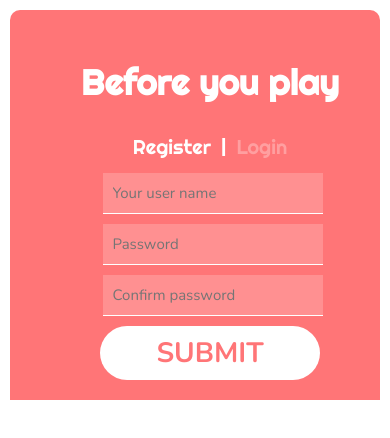
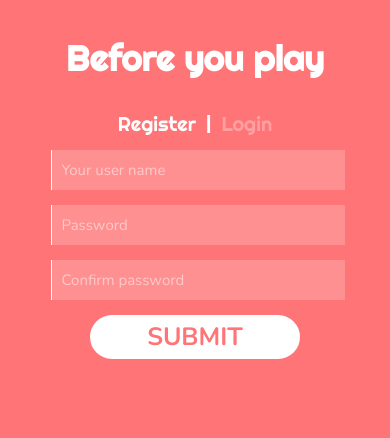
Before and after one commit to mud-hunt/fe, a React (Create React App) app: page /auth in a window 390 px wide. Shown: the top 438 px of the page. Built offline with nearby package versions, Linux system fonts and the light colour scheme.

Commit message:
still adjusting for mobile view

```diff
--- a/src/App.js
+++ b/src/App.js
@@ -25,8 +25,7 @@ function App() {
 export default App;
 
 const AppContainer = styled.div`
-  background: #ff7577;
-  height:100vw;
+  height:100%;
 `;
 
 const MainDialog = styled.div`
@@ -40,12 +39,9 @@ const MainDialog = styled.div`
   margin:0 auto;
   h1 {
     color:white;
-    text-align:center;
   }
   @media (max-width: 500px) {
-    padding-top:0vw;
-    h1 {
-      padding:10px;
-    }
+    padding-top:10vw;
+    min-width:100%;
   }
 `;
--- a/src/components/Welcome.js
+++ b/src/components/Welcome.js
@@ -2,12 +2,8 @@ import React from 'react'
 import { Link } from 'react-router-dom';
 
 
-const Welcome = (props) => {
+const Welcome = () => {
 
-    const onNext = (event) =>{
-        event.preventDefault();
-
-    }
         return(
             <>
             <div className="row">
--- a/src/reset.css
+++ b/src/reset.css
@@ -254,6 +254,11 @@ button.big{
         font-size: 2rem;
         margin: 0 auto;
     }
+    button.big{
+        padding: 10px 5px;
+        font-size: 2.5rem;
+        border-radius:30px;
+    }
 }
 
 button:hover{
@@ -325,14 +330,11 @@ body {
     font-style: normal;
     letter-spacing: 0;
     text-rendering: optimizeLegibility;
-    background: #fff;
+    background: #ff7577;
 
     -webkit-font-smoothing: antialiased;
     -moz-osx-font-smoothing: grayscale;
     -moz-font-feature-settings: "liga" on;
-    border:10px solid white;
-    border-top-left-radius: 20px;
-    border-top-right-radius: 20px;
 }
 
 ::selection {
@@ -491,7 +493,7 @@ h1 {
 }
 
 h2 {
-    margin: 1.5em 0 0.5em 0;
+    margin: 0 0 0.5em 0;
     font-size: 5rem;
 }
 @media (max-width: 500px) {
@@ -568,18 +570,24 @@ input {
     padding: 20px;
     width: 60%;
     border:none;
-    border-bottom: 1px solid white;
+    border-left: 1px solid white;
     color: cornsilk;
     margin-bottom: 20px;
 }
 
+::-webkit-input-placeholder {
+    color: #fff;
+    font-size: 1.5rem;
+    opacity: 0.5;
+}
+
 @media (max-width: 500px) {
     input {
-        margin-bottom: 0px;
+        margin-bottom: 5px;
         margin-left: 5px;
         padding: 10px;
     }
     .half{
-        width: 50%;
+        width: 70%;
     }
 }
```
